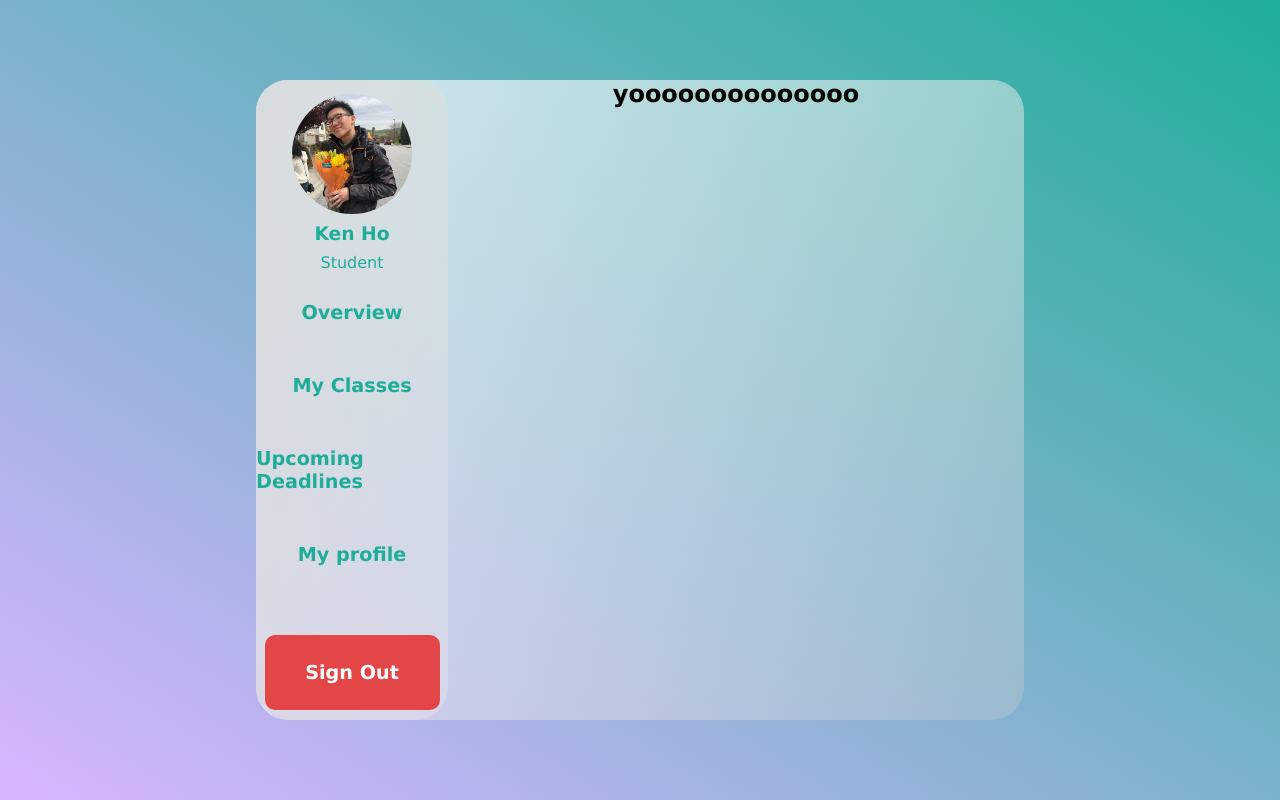
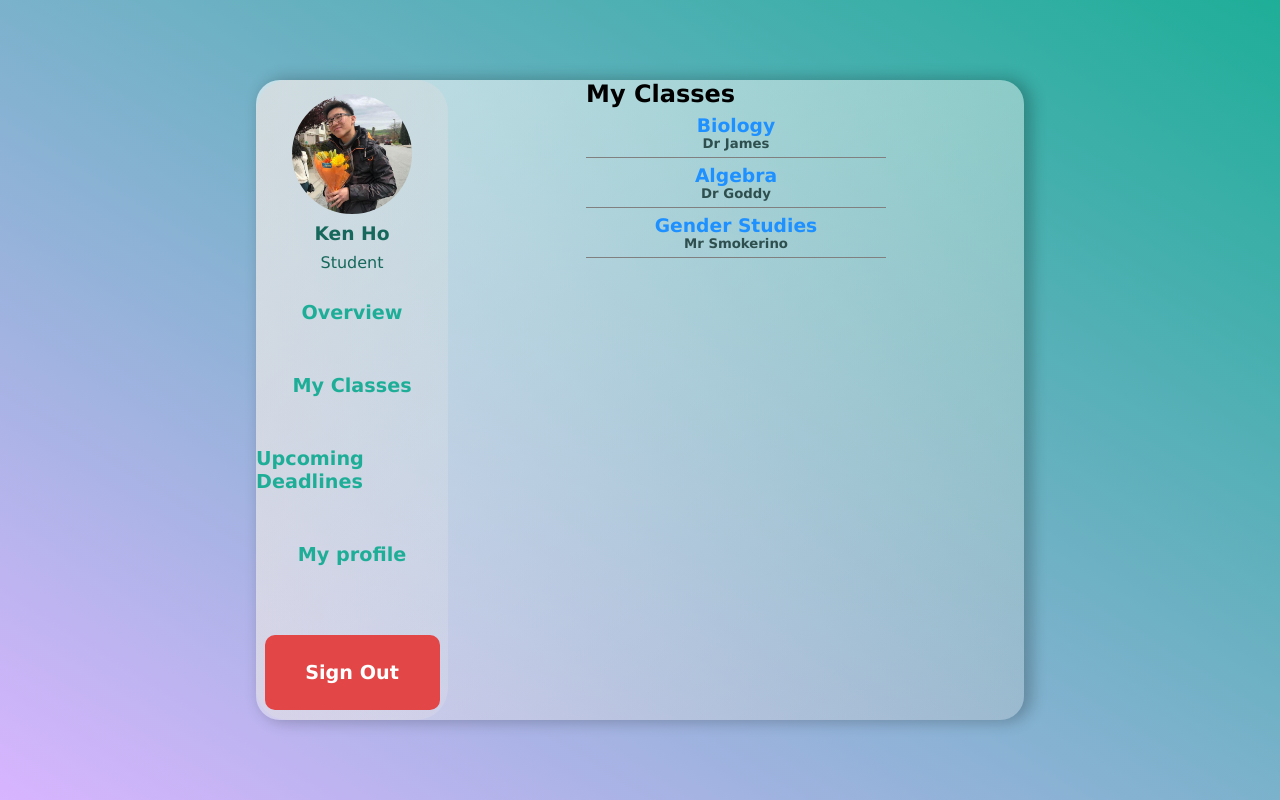
Before and after one commit to navsharad/Study-Buddy, a React (Create React App) app in the folder client/: page / in a window 1280 px wide. Both pictures are taken after a click on the item "My Classes". Built offline with nearby package versions, Linux system fonts and the light colour scheme.

Commit message:
final updates for tonight

```diff
--- a/client/src/App.js
+++ b/client/src/App.js
@@ -5,9 +5,15 @@ import UserProfile from './Pages/UserProfile/UserProfile';
 const App = () => {
     const [isAuthenticated, setisAuthenticated] = useState(true);
     const [userInfo, setuserInfo] = useState({});
+
+    // passed to UserProfile component so sign out button signs user out
+    const logOut = () => {
+        setisAuthenticated(false);
+    }
+
     return (
         <div>
-            {isAuthenticated ? <UserProfile userInfo={userInfo}/> : <Home/>}
+            {isAuthenticated ? <UserProfile userInfo={userInfo} logOut={logOut}/> : <Home/>}
         </div>
     )
 }
--- a/client/src/Pages/UserProfile/UserProfile.jsx
+++ b/client/src/Pages/UserProfile/UserProfile.jsx
@@ -4,15 +4,18 @@ import profilePic from '../../assets/ken.jpg';
 import moneyface from '../../assets/moneyface.png';
 import Overview from '../../tabs/Overview';
 import MyClasses from '../../tabs/MyClasses';
+import Deadlines from '../../tabs/Deadlines';
+import MyProfile from '../../tabs/MyProfile';
 
-const UserProfile = () => {
+const UserProfile = ({logOut}) => {
     const [currentTab, setCurrentTab] = useState(0);
 
+    // responsible for changing the tabs once user clicks a differnt tab
     const changeTab = () => {
         if (currentTab == 0) return <Overview />;
         if (currentTab == 1) return <MyClasses />;
-        if (currentTab == 2) return <Overview />;
-        if (currentTab == 3) return <Overview />;
+        if (currentTab == 2) return <Deadlines />;
+        if (currentTab == 3) return <MyProfile />;
     }
 
     return (
@@ -33,7 +36,7 @@ const UserProfile = () => {
                                 <li onClick={() => setCurrentTab(3)}><a href="#">My profile</a></li>
                             </ul>
                         </div>
-                        <div className="signoff-btn">
+                        <div className="signoff-btn" onClick={logOut}>
                             <p>Sign Out</p>
                         </div>
                     </div>
--- a/client/src/Pages/UserProfile/userProfile.css
+++ b/client/src/Pages/UserProfile/userProfile.css
@@ -20,8 +20,10 @@
     display: flex;
     min-height: 80vh;
     width: 60%;
-    background: linear-gradient(to right bottom, rgba(255,255,255,0.7), rgba(206, 203, 203, 0.3));
-    border-radius: 2rem;
+    background: linear-gradient(to right bottom, rgba(255,255,255,0.6), rgba(206, 203, 203, 0.3));
+    border-radius: 1.5rem;
+    -webkit-box-shadow: 6px 0px 15px 2px rgba(0,0,0,0.23);
+    box-shadow: 6px 0px 15px 2px rgba(0,0,0,0.23);
 }
 
 /* left sidebar styling */
@@ -32,7 +34,7 @@
     justify-content: space-around;
     align-items: center;
     width: 25%;
-    background: linear-gradient(to right bottom, rgba(218, 215, 215, 0.7), rgba(238, 237, 237, 0.3));
+    background: linear-gradient(to right bottom, rgba(218, 215, 215, 0.5), rgba(238, 237, 237, 0.2));
     overflow: hidden;
     border-radius: 2rem;
 }
@@ -43,7 +45,7 @@
     justify-content: space-evenly;
     align-items: center;
     height: 30%;
-    color: #1EAE98;
+    color: #17685c;
 }
 
 /* add spacing between user's picture, name, and status */
--- /dev/null
+++ b/client/src/tabs/Deadlines.jsx
@@ -0,0 +1,11 @@
+import React from 'react';
+
+const Deadlines = () => {
+    return (
+        <div>
+            deadlines
+        </div>
+    )
+}
+
+export default Deadlines;
--- a/client/src/tabs/MyClasses.jsx
+++ b/client/src/tabs/MyClasses.jsx
@@ -1,10 +1,21 @@
 import React from 'react';
+import './myClassesStyles.css';
+import ClassComponent from '../components/Class/ClassComponent';
 
 const MyClasses = () => {
     return (
-        <div>
-            <h1>yoooooooooooooo</h1>
-        </div>
+        <main className="myClasses-container">
+            <h1 className="myClasses-title">
+                My Classes
+            </h1>
+            <section className="myClasses-content">
+                <div className="classes-overview">
+                    <ClassComponent {...{className:'Biology', instructorName:'Dr James'}}/>
+                    <ClassComponent {...{className:'Algebra', instructorName:'Dr Goddy'}}/>
+                    <ClassComponent {...{className:'Gender Studies', instructorName:'Mr Smokerino'}}/>
+                </div>
+            </section>
+        </main>
     )
 }
 
--- /dev/null
+++ b/client/src/tabs/MyProfile.jsx
@@ -0,0 +1,11 @@
+import React from 'react';
+
+const MyProfile = () => {
+    return (
+        <div>
+            profile
+        </div>
+    )
+}
+
+export default MyProfile;
```
Also changed, not shown: client/src/tabs/myClassesStyles.css (added).
